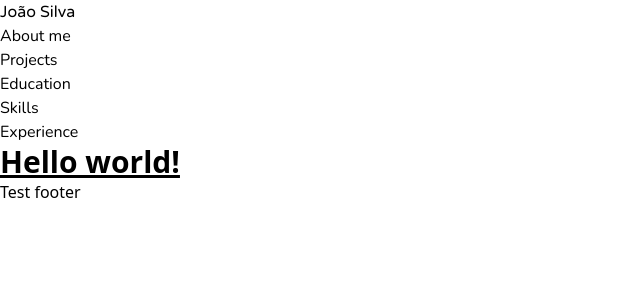
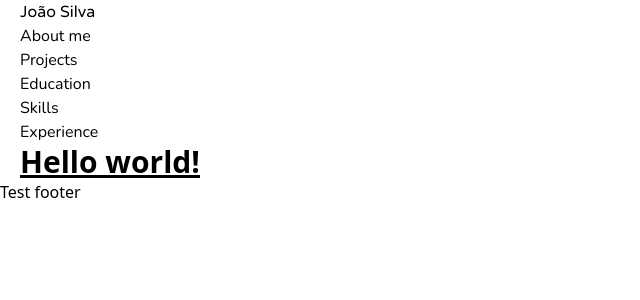
Before and after one commit to jmptsilva/CV-site, a Next.js app: page / in a window 1280 px wide. Shown: the top 300 px of the page, without its empty margins (0-640 px from the left). Built offline with nearby package versions, Linux system fonts and the light colour scheme.

Commit message:
Add container rules in tailwind.cfg.js file

```diff
--- a/tailwind.config.js
+++ b/tailwind.config.js
@@ -5,6 +5,10 @@ module.exports = {
     "./components/**/*.{js,ts,jsx,tsx}",
   ],
   theme: {
+    container: {
+      center: true,
+      padding: "20px",
+    },
     extend: {},
   },
   plugins: [],
```
